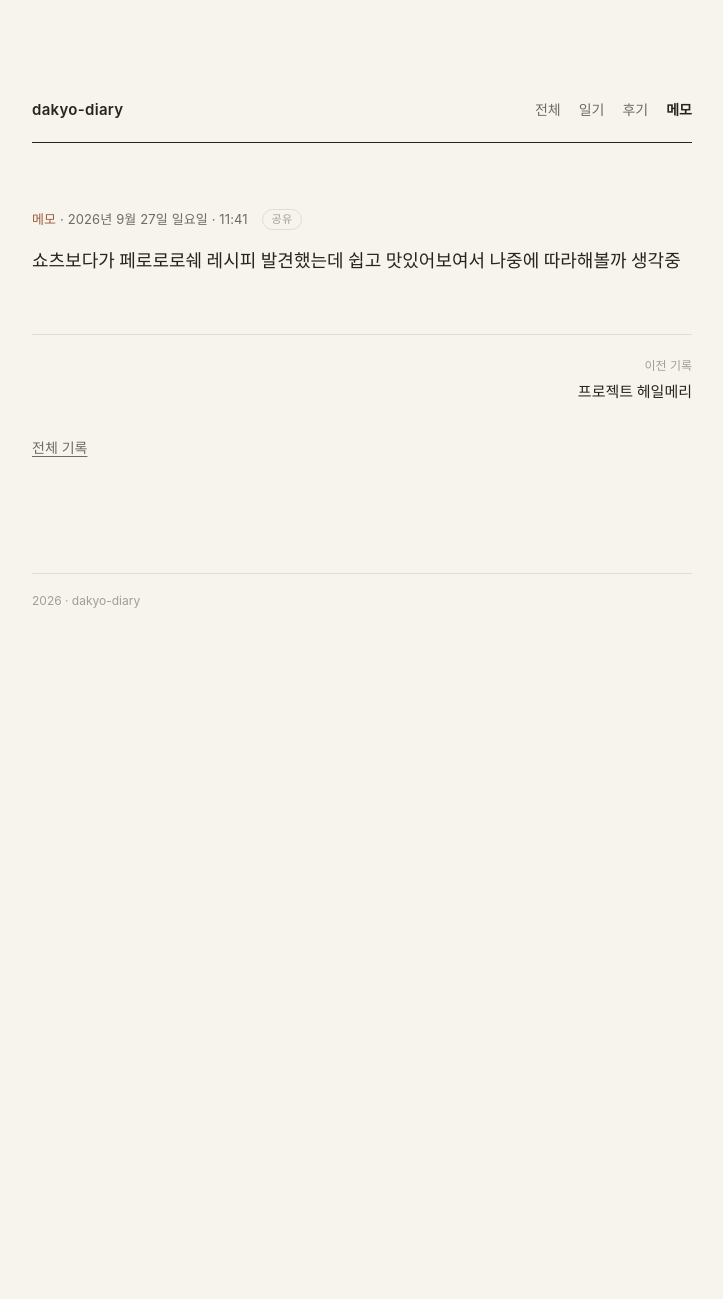
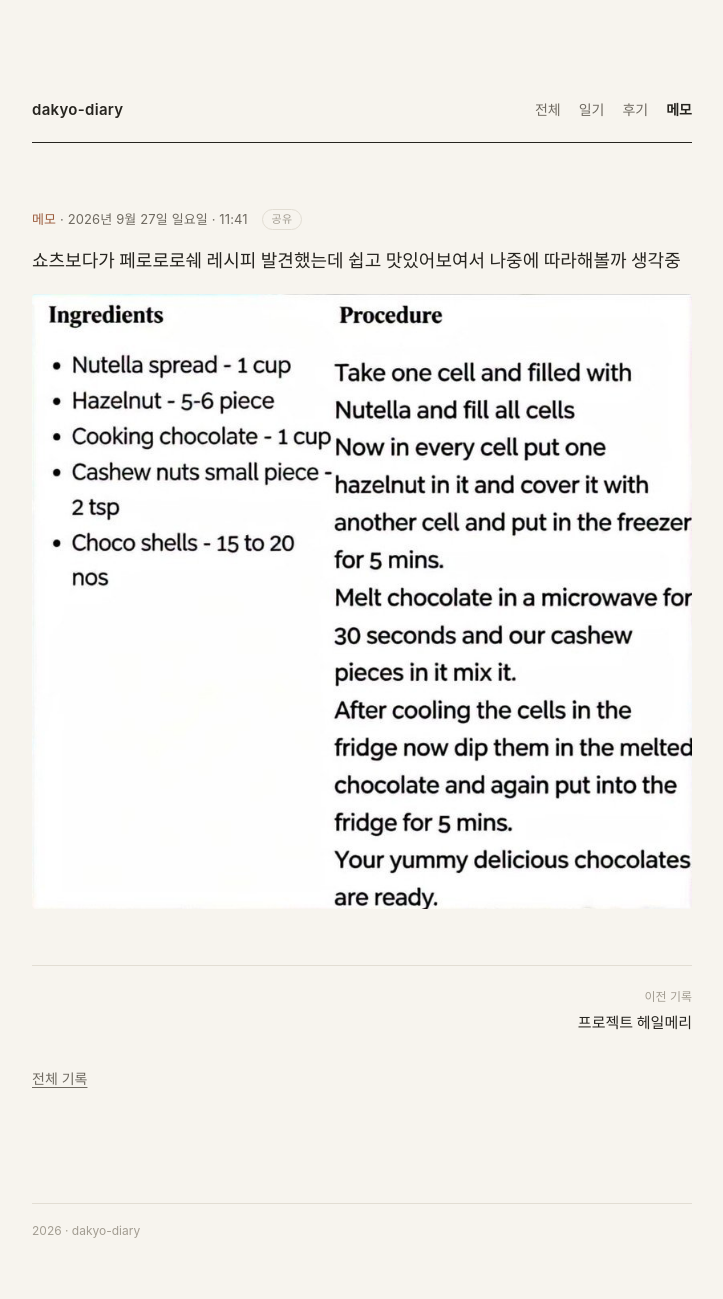
Before and after one commit to dakyo-diary/dakyo-diary.github.io, a Jekyll site: the page built from _posts/2026-09-27-diary-7.md, in a window 1280 px wide. Shown: the whole page, without its empty margins (278-1001 px from the left). Built offline with Jekyll 4.4.1, drawn with Linux system fonts in a browser that asks for light colours; some web fonts are replaced; before the commit the page ends 900 px from its top, so only the background shows below that.

Commit message:
Publish diary 7

```diff
--- a/_posts/2026-09-27-diary-7.md
+++ b/_posts/2026-09-27-diary-7.md
@@ -8,4 +8,6 @@ auto_title: true
 ---
 {% raw %}
 쇼츠보다가 페로로로쉐 레시피 발견했는데 쉽고 맛있어보여서 나중에 따라해볼까 생각중
+
+![사진 1](/assets/photos/ea3b8dde88247c1b86ba7f47b8fdcd4a.jpg)
 {% endraw %}
```
